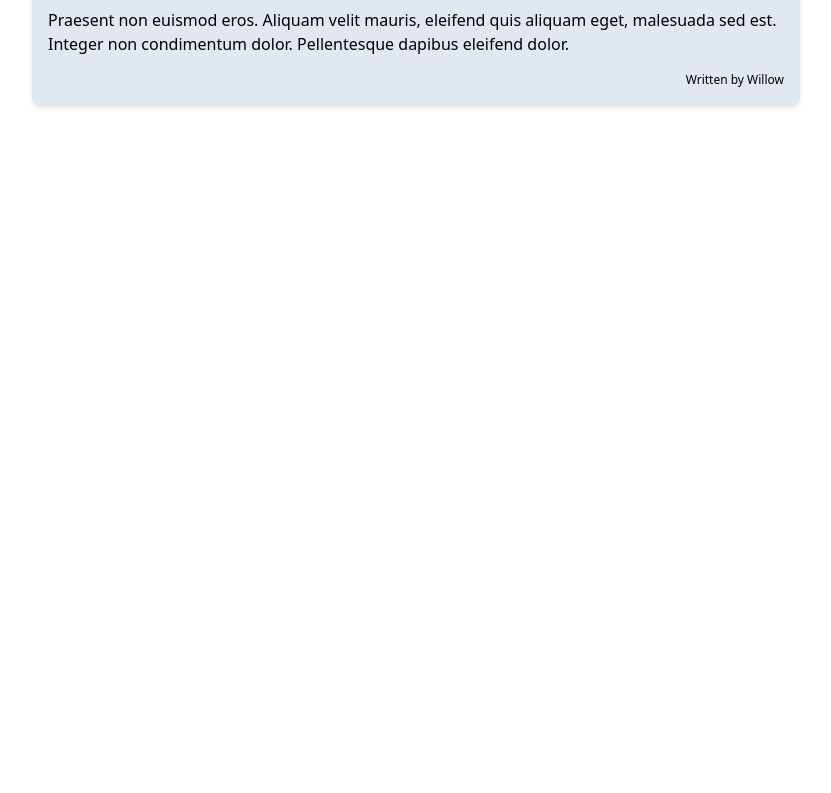
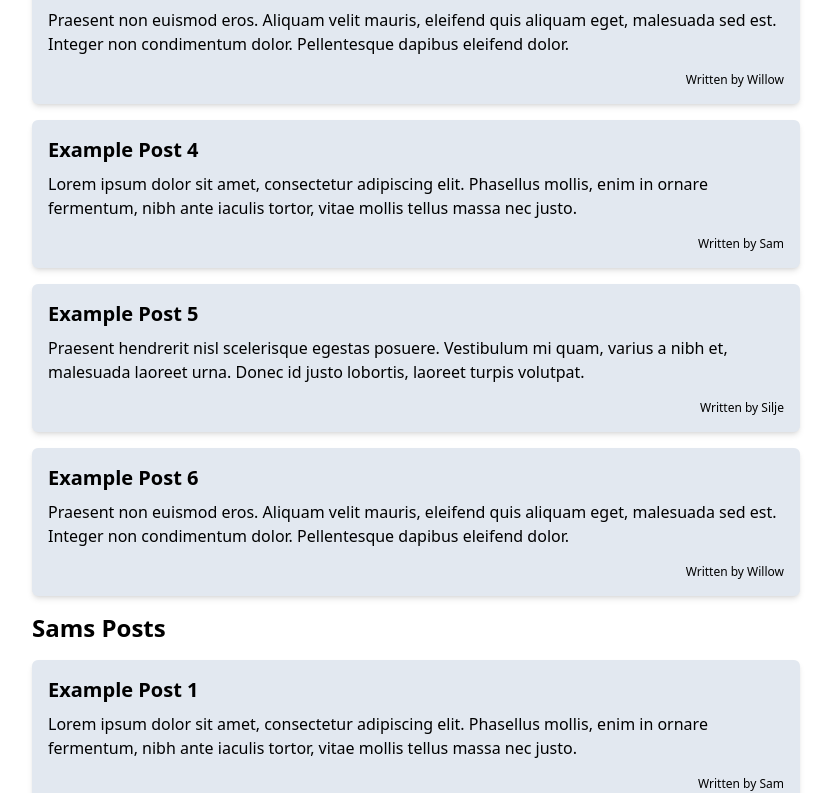
Before and after one commit to SamOwens/react-sandbox, a React (Create React App) app in the folder blog/: page / in a window 1280 px wide. Shown: the part 508-1301 px from the top of the page, without its empty margins (224-1055 px from the left). Before the commit the page ends 800 px from the top, so only its background shows below. Built offline with nearby package versions, Linux system fonts and the light colour scheme.

Commit message:
Tutorial #12 - Reusing Components

```diff
--- a/blog/src/components/Home.js
+++ b/blog/src/components/Home.js
@@ -1,5 +1,7 @@
 import { useState } from 'react';
 import PostList from './PostList';
+
+// Grab post data
 import postData from '../data/postData';
 
 const Home = () => {
@@ -11,6 +13,10 @@ const Home = () => {
         posts={posts}
         title="All Posts"
       />
+      <PostList
+        posts={posts.filter((post) => post.author === 'Sam')}
+        title="Sams Posts"
+      />
     </div>
   );
 };
--- a/blog/src/data/postData.js
+++ b/blog/src/data/postData.js
@@ -1,27 +1,51 @@
 const postData = [
   {
-    title: "Example Post 1",
+    title: 'Example Post 1',
     intro:
-      "Lorem ipsum dolor sit amet, consectetur adipiscing elit. Phasellus mollis, enim in ornare fermentum, nibh ante iaculis tortor, vitae mollis tellus massa nec justo.",
-    body: "Praesent hendrerit nisl scelerisque egestas posuere. Vestibulum mi quam, varius a nibh et, malesuada laoreet urna. Donec id justo lobortis, laoreet turpis volutpat, tincidunt ligula. Suspendisse potenti. Lorem ipsum dolor sit amet, consectetur adipiscing elit. Vivamus pulvinar sapien vel iaculis viverra. Nulla accumsan justo vitae velit sodales interdum. Suspendisse ac mi sed lorem bibendum vestibulum id nec tellus. Ut mollis pulvinar tellus. Praesent accumsan, felis a sodales condimentum, nulla enim luctus risus, in ultrices sapien erat sed tellus. Maecenas facilisis enim quis neque eleifend iaculis eu vel erat. Quisque nec diam id nunc euismod euismod.",
-    author: "Sam",
+      'Lorem ipsum dolor sit amet, consectetur adipiscing elit. Phasellus mollis, enim in ornare fermentum, nibh ante iaculis tortor, vitae mollis tellus massa nec justo.',
+    body: 'Praesent hendrerit nisl scelerisque egestas posuere. Vestibulum mi quam, varius a nibh et, malesuada laoreet urna. Donec id justo lobortis, laoreet turpis volutpat, tincidunt ligula. Suspendisse potenti. Lorem ipsum dolor sit amet, consectetur adipiscing elit. Vivamus pulvinar sapien vel iaculis viverra. Nulla accumsan justo vitae velit sodales interdum. Suspendisse ac mi sed lorem bibendum vestibulum id nec tellus. Ut mollis pulvinar tellus. Praesent accumsan, felis a sodales condimentum, nulla enim luctus risus, in ultrices sapien erat sed tellus. Maecenas facilisis enim quis neque eleifend iaculis eu vel erat. Quisque nec diam id nunc euismod euismod.',
+    author: 'Sam',
     id: 1,
   },
   {
-    title: "Example Post 2",
+    title: 'Example Post 2',
     intro:
-      "Praesent hendrerit nisl scelerisque egestas posuere. Vestibulum mi quam, varius a nibh et, malesuada laoreet urna. Donec id justo lobortis, laoreet turpis volutpat.",
-    body: "Sed ornare fringilla est a dapibus. Aliquam augue nunc, eleifend vitae facilisis sit amet, pharetra nec lacus. Sed odio lacus, iaculis id interdum ac, viverra quis neque. Donec nisl elit, maximus a sodales in, rhoncus at erat. Vestibulum nec justo eu dui volutpat tempor bibendum eget lacus. Nulla malesuada augue sit amet turpis semper, at ornare ligula efficitur. Cras luctus vulputate commodo. Vestibulum mauris turpis, eleifend ac leo sit amet, efficitur lobortis ligula. Ut at vestibulum mi, ac sollicitudin enim. Curabitur vestibulum malesuada auctor. In rhoncus facilisis metus a tempor.",
-    author: "Silje",
+      'Praesent hendrerit nisl scelerisque egestas posuere. Vestibulum mi quam, varius a nibh et, malesuada laoreet urna. Donec id justo lobortis, laoreet turpis volutpat.',
+    body: 'Sed ornare fringilla est a dapibus. Aliquam augue nunc, eleifend vitae facilisis sit amet, pharetra nec lacus. Sed odio lacus, iaculis id interdum ac, viverra quis neque. Donec nisl elit, maximus a sodales in, rhoncus at erat. Vestibulum nec justo eu dui volutpat tempor bibendum eget lacus. Nulla malesuada augue sit amet turpis semper, at ornare ligula efficitur. Cras luctus vulputate commodo. Vestibulum mauris turpis, eleifend ac leo sit amet, efficitur lobortis ligula. Ut at vestibulum mi, ac sollicitudin enim. Curabitur vestibulum malesuada auctor. In rhoncus facilisis metus a tempor.',
+    author: 'Silje',
     id: 2,
   },
   {
-    title: "Example Post 3",
+    title: 'Example Post 3',
     intro:
-      "Praesent non euismod eros. Aliquam velit mauris, eleifend quis aliquam eget, malesuada sed est. Integer non condimentum dolor. Pellentesque dapibus eleifend dolor.",
-    body: "Fusce arcu erat, vulputate in ligula id, tempor commodo arcu. Nunc commodo ornare faucibus. Nullam tempus diam sed diam molestie, nec vulputate diam hendrerit. Aenean in vulputate tellus. Mauris posuere non justo non posuere. Suspendisse eu dignissim tellus. Aliquam ac nisi dignissim, convallis purus sed, auctor nisi.",
-    author: "Willow",
+      'Praesent non euismod eros. Aliquam velit mauris, eleifend quis aliquam eget, malesuada sed est. Integer non condimentum dolor. Pellentesque dapibus eleifend dolor.',
+    body: 'Fusce arcu erat, vulputate in ligula id, tempor commodo arcu. Nunc commodo ornare faucibus. Nullam tempus diam sed diam molestie, nec vulputate diam hendrerit. Aenean in vulputate tellus. Mauris posuere non justo non posuere. Suspendisse eu dignissim tellus. Aliquam ac nisi dignissim, convallis purus sed, auctor nisi.',
+    author: 'Willow',
     id: 3,
+  },
+  {
+    title: 'Example Post 4',
+    intro:
+      'Lorem ipsum dolor sit amet, consectetur adipiscing elit. Phasellus mollis, enim in ornare fermentum, nibh ante iaculis tortor, vitae mollis tellus massa nec justo.',
+    body: 'Praesent hendrerit nisl scelerisque egestas posuere. Vestibulum mi quam, varius a nibh et, malesuada laoreet urna. Donec id justo lobortis, laoreet turpis volutpat, tincidunt ligula. Suspendisse potenti. Lorem ipsum dolor sit amet, consectetur adipiscing elit. Vivamus pulvinar sapien vel iaculis viverra. Nulla accumsan justo vitae velit sodales interdum. Suspendisse ac mi sed lorem bibendum vestibulum id nec tellus. Ut mollis pulvinar tellus. Praesent accumsan, felis a sodales condimentum, nulla enim luctus risus, in ultrices sapien erat sed tellus. Maecenas facilisis enim quis neque eleifend iaculis eu vel erat. Quisque nec diam id nunc euismod euismod.',
+    author: 'Sam',
+    id: 4,
+  },
+  {
+    title: 'Example Post 5',
+    intro:
+      'Praesent hendrerit nisl scelerisque egestas posuere. Vestibulum mi quam, varius a nibh et, malesuada laoreet urna. Donec id justo lobortis, laoreet turpis volutpat.',
+    body: 'Sed ornare fringilla est a dapibus. Aliquam augue nunc, eleifend vitae facilisis sit amet, pharetra nec lacus. Sed odio lacus, iaculis id interdum ac, viverra quis neque. Donec nisl elit, maximus a sodales in, rhoncus at erat. Vestibulum nec justo eu dui volutpat tempor bibendum eget lacus. Nulla malesuada augue sit amet turpis semper, at ornare ligula efficitur. Cras luctus vulputate commodo. Vestibulum mauris turpis, eleifend ac leo sit amet, efficitur lobortis ligula. Ut at vestibulum mi, ac sollicitudin enim. Curabitur vestibulum malesuada auctor. In rhoncus facilisis metus a tempor.',
+    author: 'Silje',
+    id: 5,
+  },
+  {
+    title: 'Example Post 6',
+    intro:
+      'Praesent non euismod eros. Aliquam velit mauris, eleifend quis aliquam eget, malesuada sed est. Integer non condimentum dolor. Pellentesque dapibus eleifend dolor.',
+    body: 'Fusce arcu erat, vulputate in ligula id, tempor commodo arcu. Nunc commodo ornare faucibus. Nullam tempus diam sed diam molestie, nec vulputate diam hendrerit. Aenean in vulputate tellus. Mauris posuere non justo non posuere. Suspendisse eu dignissim tellus. Aliquam ac nisi dignissim, convallis purus sed, auctor nisi.',
+    author: 'Willow',
+    id: 6,
   },
 ];
 
```
